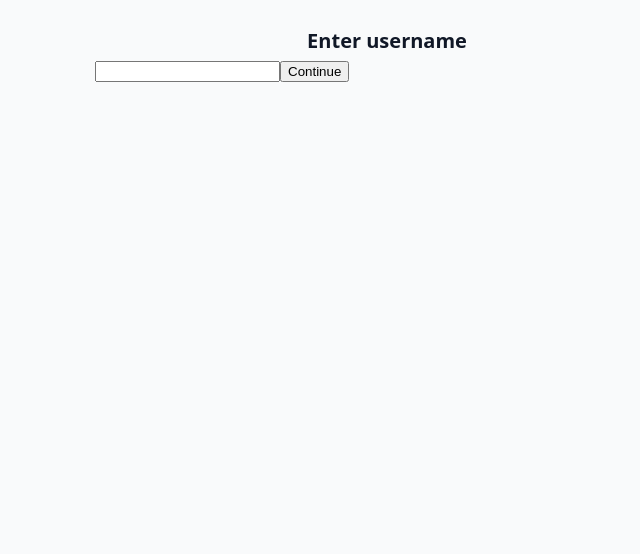
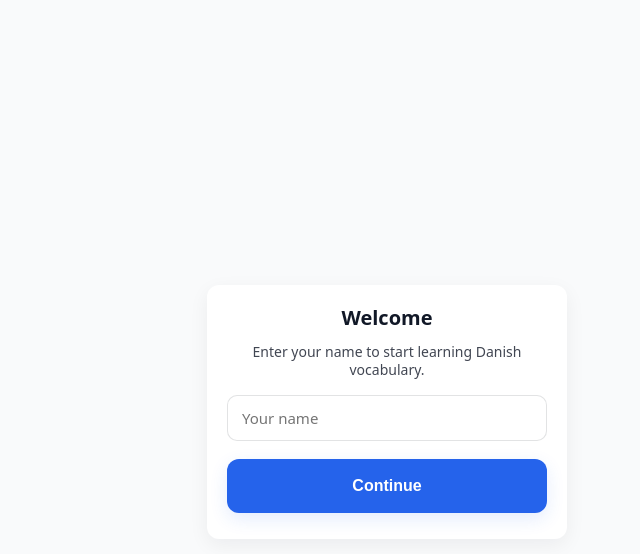
Before and after one commit to JanSolecki1/GoGreenProject, a React (Vite) app in the folder go-green/: page /login in a window 1280 px wide. Shown: the top 554 px of the page, without its empty margins (253-893 px from the left). Built offline with nearby package versions, Linux system fonts and the light colour scheme.

Commit message:
Improve login page UI and unify input styling
Added unified input styles in main.css and updated the Login page layout for a more user-friendly experience. The login form now uses the new input class and provides clearer instructions for users.

```diff
--- a/go-green/src/main.css
+++ b/go-green/src/main.css
@@ -214,3 +214,20 @@ p{margin:0;color:rgba(17,24,39,0.8);font-size:14px}
 .logout-btn:active {
   transform: translateY(1px);
 }
+
+/* unified input styling */
+.input {
+  width: 100%;
+  padding: 12px 14px;
+  border-radius: 10px;
+  border: 1px solid rgba(17,24,39,0.12);
+  font-size: 15px;
+  font-family: var(--font);
+  color: var(--text);
+  background: #fff;
+}
+
+.input:focus {
+  outline: 3px solid rgba(37,99,235,0.18);
+  border-color: var(--primary);
+}
--- a/go-green/src/pages/Login.jsx
+++ b/go-green/src/pages/Login.jsx
@@ -1,7 +1,6 @@
 import React, { useState } from "react";
 import { supabase } from "../utils/supabase";
 import { useNavigate } from "react-router-dom";
-
 
 export default function Login() {
   const [name, setName] = useState("");
@@ -10,7 +9,6 @@ export default function Login() {
   async function handleLogin(e) {
     e.preventDefault();
 
-    // find or create user
     const { data: existing } = await supabase
       .from("users")
       .select("*")
@@ -32,22 +30,34 @@ export default function Login() {
     }
 
     localStorage.setItem("user_id", userId);
-
     nav("/words");
   }
 
   return (
-    <div style={{ padding: 20 }}>
-      <h2>Enter username</h2>
+    <div className="page center">
+      <div className="card" style={{ width: "100%", maxWidth: 360 }}>
 
-      <form onSubmit={handleLogin}>
+        <h2 style={{ marginBottom: 12 }}>Welcome</h2>
+        <p style={{ textAlign: "center", marginBottom: 16 }}>
+          Enter your name to start learning Danish vocabulary.
+        </p>
+
+        <form onSubmit={handleLogin} style={{ display: "flex", flexDirection: "column", gap: 12 }}>
+
           <input
+            className="input"
+            placeholder="Your name"
             value={name}
             onChange={(e) => setName(e.target.value)}
             required
           />
-        <button>Continue</button>
+
+          <button className="btn btn-primary" type="submit">
+            Continue
+          </button>
+
         </form>
+      </div>
     </div>
   );
 }
```
Lines whose indentation alone changed are shown as unchanged.
